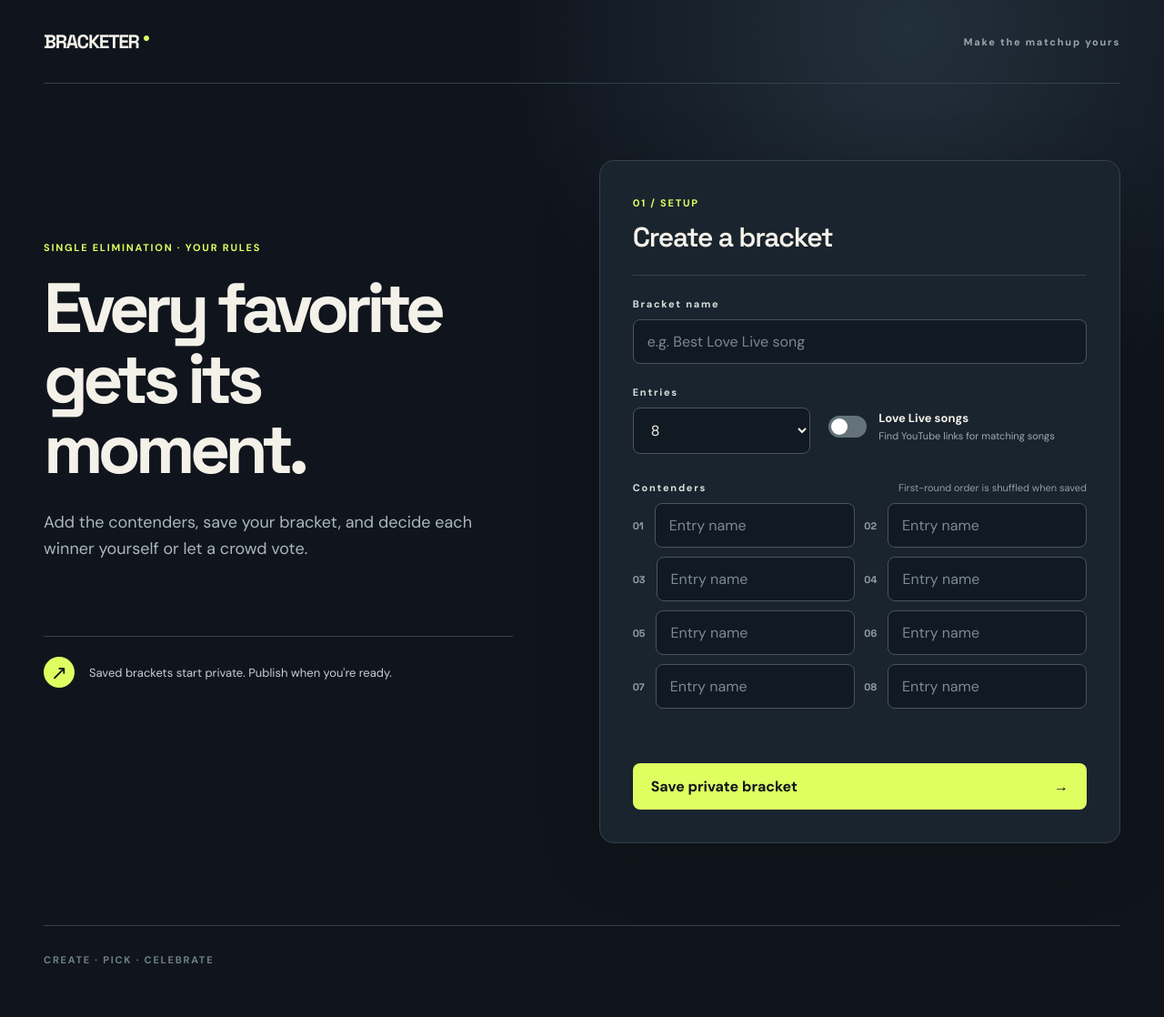
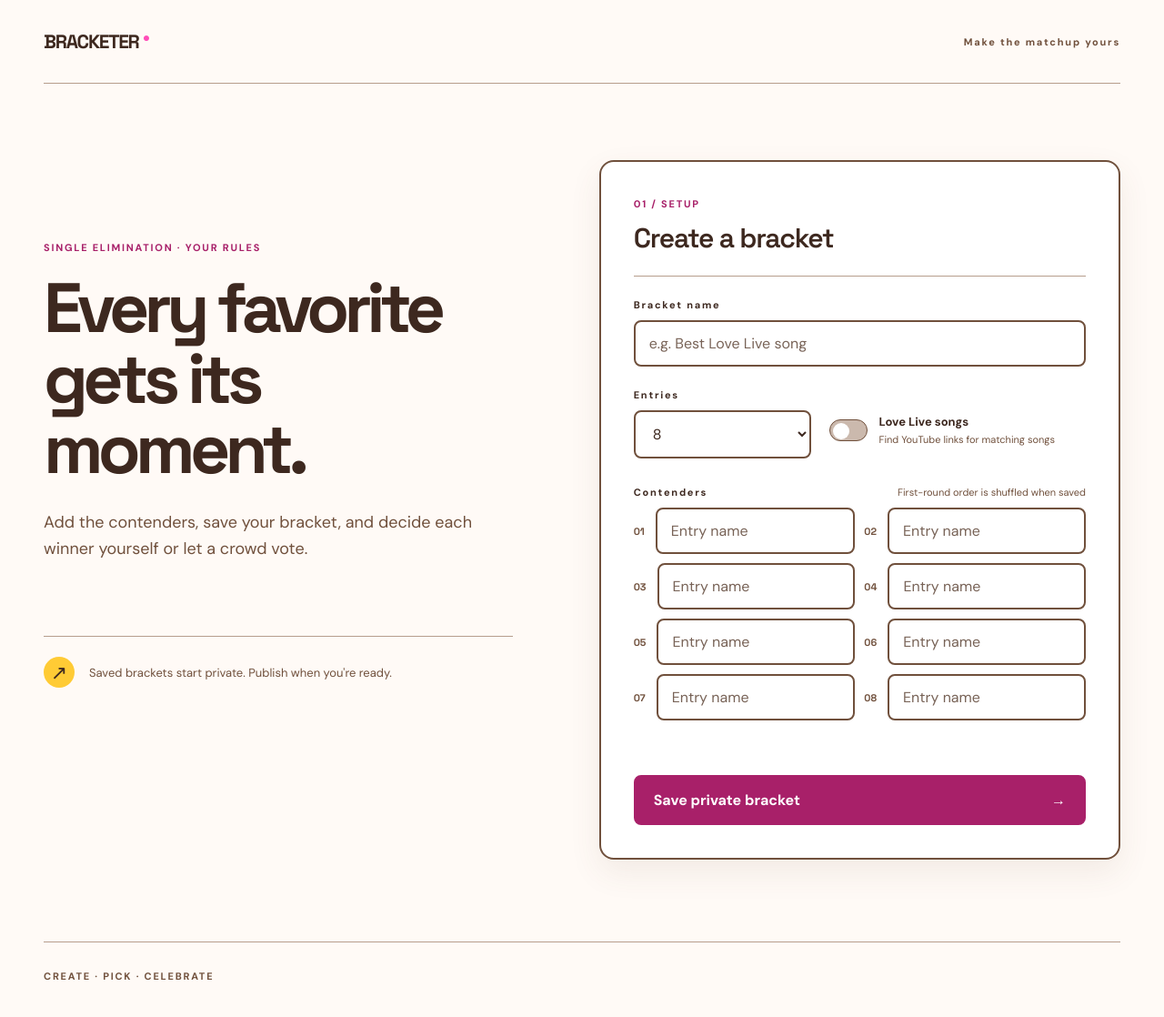
Before and after one commit to gabrieleancora/Bracketer, a Flask app: page / in a window 1280 px wide. Shown: the whole page at 91% size. Before the commit the page ends 1059 px from the top, so only its background shows below. Run offline with Flask 3, Linux system fonts and the light colour scheme.

Commit message:
Revamped color palette

```diff
--- a/app.py
+++ b/app.py
@@ -164,10 +164,12 @@ def public_state(row, data, owner=False):
     else:
         voter = request.cookies.get("bracketer_voter")
         current = data["voting"]["current"]
-        state["has_voted"] = bool(voter and current and db().execute(
-            "SELECT 1 FROM votes WHERE bracket_id=? AND match_id=? AND voter=?",
+        ballot = (db().execute(
+            "SELECT choice FROM votes WHERE bracket_id=? AND match_id=? AND voter=?",
             (row["id"], current, voter),
-        ).fetchone())
+        ).fetchone() if voter and current else None)
+        state["has_voted"] = ballot is not None
+        state["vote_choice"] = ballot["choice"] if ballot else None
     return state
 
 
--- a/static/display.js
+++ b/static/display.js
@@ -24,6 +24,7 @@ function matchCard(match) {
     const row = node('div', 'display-entry');
     if (id === null) row.classList.add('pending');
     if (match.winner === id && id !== null) row.classList.add('winner');
+    if (match.winner === id && id !== null) row.append(node('span', 'display-winner-mark', 'WINNER'));
     const name = node('span', 'display-entry-name', nameFor(id));
     name.title = nameFor(id);
     row.append(name);
@@ -43,6 +44,7 @@ function column(matches, roundIndex, side) {
   lane.style.gridTemplateRows = `repeat(${matches.length}, minmax(0, 1fr))`;
   matches.forEach(match => {
     const slot = node('div', 'display-match-slot');
+    if (match.winner !== null) slot.classList.add('decided');
     slot.append(matchCard(match));
     lane.append(slot);
   });
@@ -71,6 +73,7 @@ function renderTree() {
 function renderFocus() {
   const target = document.getElementById('display-focus');
   target.replaceChildren();
+  target.dataset.phase = state.public_voting ? state.voting.phase : 'manual';
   const match = currentMatch() || nextReadyMatch();
   const phase = state.voting.phase;
   const final = state.rounds.at(-1)[0];
--- /dev/null
+++ b/static/theme.css
@@ -0,0 +1,168 @@
+:root {
+  color-scheme: light;
+  --canvas: #fffaf6;
+  --surface: #fff;
+  --cocoa: #3d281f;
+  --brown: #70503c;
+  --berry: #a82069;
+  --pink: #ff4db8;
+  --active-line: #d5278e;
+  --pink-soft: #fff0f8;
+  --gold: #ffcb35;
+  --gold-soft: #fff4ce;
+  --neutral: #f3eae3;
+  --line: #b69d8c;
+  --error: #8d1c38;
+  font-family: 'DM Sans', 'Noto Sans JP', 'Yu Gothic', 'Hiragino Kaku Gothic ProN', sans-serif;
+  color: var(--cocoa);
+  background: var(--canvas);
+}
+
+body { color: var(--cocoa); background: var(--canvas); }
+button, input, select { color: var(--cocoa); }
+a { color: var(--berry); }
+:focus-visible { outline: 3px solid var(--berry); outline-offset: 3px; }
+::selection { background: #ffd5ee; color: var(--cocoa); }
+
+/* Shared navigation and surfaces */
+.site-header, .attendee-header, .footer, .section-heading, .panel-heading,
+.owner-link, .vote-controls, .song-controls, .share-box { border-color: var(--line); }
+.brand { color: var(--cocoa); }
+.brand-dot { color: var(--pink); }
+.eyebrow, .footer, .helper, .save-status { color: var(--brown); }
+.kicker, .step, .section-heading .step { color: var(--berry); }
+.lead, .muted { color: var(--brown); }
+.panel { background: var(--surface); border: 2px solid var(--brown); box-shadow: 0 8px 22px #70503c12; }
+.create-panel { box-shadow: 0 14px 35px #70503c17; }
+.field-label { color: var(--cocoa); }
+
+/* Owner creation form */
+.hero-note { border-color: var(--line); color: var(--brown); }
+.note-icon { background: var(--gold); color: var(--cocoa); }
+.create-panel input:not([type=checkbox]), .create-panel select, .video-row input {
+  background: var(--surface); border: 2px solid var(--brown); color: var(--cocoa);
+}
+.create-panel input:focus, .create-panel select:focus, .video-row input:focus {
+  border-color: var(--berry); box-shadow: 0 0 0 2px #ff4db83d;
+}
+.create-panel input::placeholder, .video-row input::placeholder { color: #786357; }
+.toggle-row small, .setting-card small { color: var(--brown); }
+.toggle { background: #cbb9ad; border: 1px solid var(--brown); }
+.toggle-row input:checked + .toggle { background: var(--berry); border-color: var(--berry); }
+.toggle-row input:checked + .toggle::after { background: white; }
+.toggle-row input:focus-visible + .toggle { outline: 3px solid var(--berry); outline-offset: 3px; }
+.name-field span { color: var(--brown); }
+.error { color: var(--error); }
+
+/* Actions */
+.primary-button, .vote-button, .attendee-option {
+  background: var(--berry); color: white; border: 2px solid var(--berry);
+}
+.primary-button:hover, .vote-button:hover, .attendee-option:hover {
+  background: #871852; border-color: #871852; color: white;
+}
+.primary-button:disabled, .attendee-option:disabled { opacity: .6; }
+.outline-button, .small-button, .pick-button, .text-button {
+  background: white; border-color: var(--brown); color: var(--cocoa);
+}
+.outline-button:hover, .small-button:hover, .pick-button:hover, .text-button:hover {
+  background: var(--pink-soft); border-color: var(--berry); color: var(--berry);
+}
+.text-button { color: var(--berry); background: transparent; }
+.text-button:hover { background: var(--pink-soft); }
+.notice { background: #fff1f2; color: var(--error); border: 2px solid var(--error); }
+.notice.success { background: var(--pink-soft); color: var(--cocoa); border-color: var(--berry); }
+
+/* Owner controls and bracket */
+.setting-card { background: var(--surface); border: 2px solid var(--line); }
+.setting-card:has(input:checked) { background: var(--pink-soft); border-color: var(--berry); }
+.setting-card input { accent-color: var(--berry); }
+.share-box a, .song-link { color: var(--berry); }
+.share-box p, .owner-link { color: var(--brown); }
+.vote-controls[data-phase='idle'], .vote-controls[data-phase='closed'] {
+  background: var(--neutral); border: 2px solid var(--brown); border-radius: 10px; padding: 18px; margin-top: 22px;
+}
+.vote-controls[data-phase='open'] {
+  background: var(--pink-soft); border: 3px solid var(--active-line); border-radius: 10px; padding: 18px; margin-top: 22px;
+}
+.vote-controls[data-phase='revealed'] {
+  background: var(--gold-soft); border: 2px solid var(--brown); border-left: 7px solid var(--gold);
+  border-radius: 10px; padding: 18px; margin-top: 22px;
+}
+.score { color: var(--cocoa); font-variant-numeric: tabular-nums; }
+.live-vote { border-color: var(--brown); background: var(--surface); }
+.live-vote[data-phase='open'] { border: 3px solid var(--active-line); background: var(--pink-soft); }
+.live-vote[data-phase='closed'], .live-vote[data-phase='idle'] { background: var(--neutral); }
+.live-vote[data-phase='revealed'] { background: var(--gold-soft); border: 2px solid var(--brown); }
+.round-heading { color: var(--brown); }
+.match { border: 2px solid var(--brown); background: var(--surface); }
+.match-label { color: var(--brown); border-color: var(--line); }
+.match-state { color: var(--berry); }
+.contestant { border-color: var(--line); }
+.contestant.pending { color: var(--brown); background: var(--neutral); }
+.contestant.winner { color: var(--cocoa); background: var(--gold-soft); font-weight: 700; }
+.pick-button { border: 1px solid var(--brown); }
+.revealed-winner { color: var(--cocoa); }
+
+/* Projector display */
+.display-header, .display-board-heading { border-color: var(--brown); }
+.display-status { color: var(--cocoa); border: 2px solid var(--active-line); background: var(--pink-soft); }
+.display-qr {
+  background: white; color: var(--cocoa); border: 3px solid var(--brown);
+  box-shadow: 0 10px 28px #70503c25;
+}
+.display-qr .step, .display-qr p { color: var(--cocoa); }
+.display-qr img { background: white; }
+.display-focus { background: white; border: 2px solid var(--brown); }
+.display-focus[data-phase='open'] { background: var(--pink-soft); border: 3px solid var(--active-line); }
+.display-focus[data-phase='revealed'] { background: var(--gold-soft); border: 2px solid var(--brown); border-left: 9px solid var(--gold); }
+.display-focus p, .display-board-heading { color: var(--brown); }
+.display-focus[data-phase='revealed'] p {
+  color: var(--cocoa); font-size: clamp(15px, 1.2vw, 21px); font-weight: 700;
+  font-variant-numeric: tabular-nums;
+}
+.display-column-heading { color: var(--brown); }
+.display-column.center .display-column-heading { color: var(--berry); font-weight: 800; }
+.display-match { background: white; border: 2px solid var(--brown); }
+.display-match.current { border: 3px solid var(--active-line); background: var(--pink-soft); box-shadow: 0 0 0 1px var(--berry); }
+.display-match.decided { background: var(--gold-soft); border-color: var(--brown); }
+.display-match.current.decided { box-shadow: 0 0 0 2px var(--gold); }
+.display-entry { border-color: var(--line); }
+.display-entry.pending { color: var(--brown); background: var(--neutral); }
+.display-entry.winner { color: var(--cocoa); background: var(--gold-soft); }
+.display-entry-count { color: var(--cocoa); font-variant-numeric: tabular-nums; }
+.display-winner-mark { color: var(--brown); font-size: clamp(7px,.49vw,9px); font-weight: 800; letter-spacing: -.03em; flex: none; }
+.display-column.center .display-match { border: 3px solid var(--brown); background: #fffbef; }
+.display-column.center .display-match.decided { background: var(--gold-soft); box-shadow: 0 0 0 2px var(--gold); }
+.display-column.center .display-match.current:not(.decided) { border-color: var(--active-line); background: var(--pink-soft); box-shadow: 0 0 0 1px var(--berry); }
+
+/* Brown bracket connectors point toward the final. Gold adds a second cue on decided paths. */
+.display-match-slot { position: relative; }
+.display-column.left .display-match-slot::after,
+.display-column.right .display-match-slot::after {
+  content: ''; position: absolute; top: 50%; width: 6px; height: 2px; background: var(--brown); z-index: 0;
+}
+.display-column.left .display-match-slot::after { right: -3px; }
+.display-column.right .display-match-slot::after { left: -3px; }
+.display-column.left .display-match-slot:nth-child(odd)::before,
+.display-column.right .display-match-slot:nth-child(odd)::before {
+  content: ''; position: absolute; top: 50%; height: 100%; width: 2px; background: var(--brown); z-index: 0;
+}
+.display-column.left .display-match-slot:nth-child(odd)::before { right: -3px; }
+.display-column.right .display-match-slot:nth-child(odd)::before { left: -3px; }
+.display-column.left .display-match-slot.decided::after,
+.display-column.right .display-match-slot.decided::after {
+  background: linear-gradient(to bottom,var(--brown) 0 25%,var(--gold) 25% 75%,var(--brown) 75%);
+  height: 4px;
+}
+.display-match-slot .display-match { position: relative; z-index: 1; }
+
+/* Attendee voting */
+.attendee-header { border-color: var(--brown); }
+.attendee-message { color: var(--brown); }
+.attendee-option { text-align: left; }
+.attendee-selection {
+  display: inline-block; background: var(--berry); color: white; border-radius: 8px;
+  padding: 10px 14px; font-size: 14px; font-weight: 700;
+}
+.attendee-winner { color: var(--cocoa); background: var(--gold-soft); border: 2px solid var(--brown); border-left: 7px solid var(--gold); border-radius: 8px; padding: 12px; }
--- a/static/vote.js
+++ b/static/vote.js
@@ -23,6 +23,9 @@ function render() {
     return;
   }
   content.append(element('p', 'attendee-match', `${nameFor(match.a)} vs ${nameFor(match.b)}`));
+  if (state.has_voted && state.vote_choice !== null) {
+    content.append(element('p', 'attendee-selection', `Your choice · ${nameFor(state.vote_choice)}`));
+  }
   if (state.voting.phase === 'open') {
     if (state.has_voted) content.append(element('p', 'attendee-message', 'Your vote is recorded. Waiting for the result.'));
     else {
@@ -66,7 +69,6 @@ async function vote(choice) {
     const result = await response.json();
     if (!response.ok) throw new Error(result.error || 'Could not record your vote.');
     await load(true);
-    notice.textContent = 'Vote recorded.';
   } catch (error) {
     notice.textContent = error.message;
     buttons.forEach(button => button.disabled = false);
--- a/templates/bracket.html
+++ b/templates/bracket.html
@@ -6,6 +6,7 @@
   <title>Bracket · Bracketer</title>
   <link rel="stylesheet" href="{{ url_for('static', filename='style.css') }}">
   {% if not owner %}<link rel="stylesheet" href="{{ url_for('static', filename='display.css') }}">{% endif %}
+  <link rel="stylesheet" href="{{ url_for('static', filename='theme.css') }}">
 </head>
 <body>
 {% if owner %}
--- a/templates/index.html
+++ b/templates/index.html
@@ -5,6 +5,7 @@
   <meta name="viewport" content="width=device-width, initial-scale=1">
   <title>Create a bracket · Bracketer</title>
   <link rel="stylesheet" href="{{ url_for('static', filename='style.css') }}">
+  <link rel="stylesheet" href="{{ url_for('static', filename='theme.css') }}">
 </head>
 <body>
   <main class="page create-page">
--- a/templates/vote.html
+++ b/templates/vote.html
@@ -6,6 +6,7 @@
   <title>Vote · Bracketer</title>
   <link rel="stylesheet" href="{{ url_for('static', filename='style.css') }}">
   <link rel="stylesheet" href="{{ url_for('static', filename='display.css') }}">
+  <link rel="stylesheet" href="{{ url_for('static', filename='theme.css') }}">
 </head>
 <body>
   <main class="attendee-page">
```
Also changed, not shown: static/bracket.js (+5 -3 lines), tests/test_app.py (+1 -0 lines).
